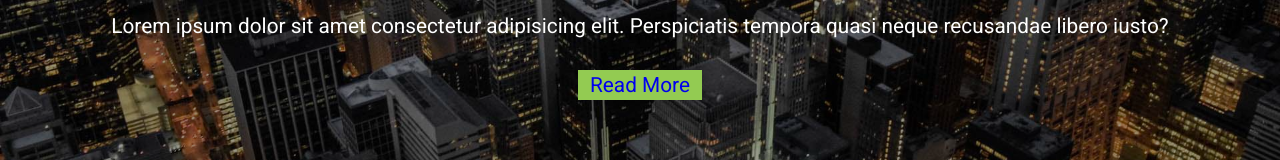
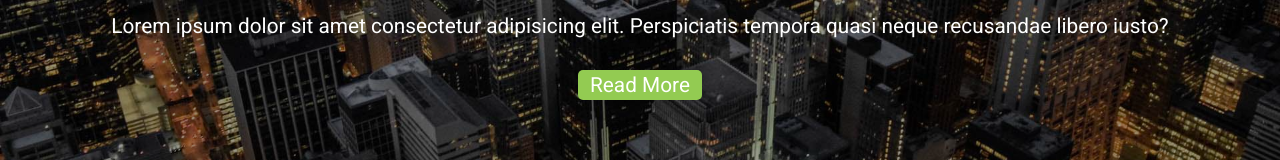
Before and after one commit to Faustin-king/EdgeLedger-Website, a plain HTML site: page index.html in a window 1280 px wide. Shown: the part 450-610 px from the top of the page. Drawn offline with Linux system fonts and the light colour scheme.

Commit message:
Add btn styles

```diff
--- a/Css/styles.css
+++ b/Css/styles.css
@@ -34,6 +34,19 @@ p {
 .lead {
   font-size: 1.3rem;
   margin-bottom: 2rem;
+}
+
+.btn {
+  display: inline-block;
+  color: #fff;
+  background: #93cb52;
+  padding: 0.5rem 2rem;
+  border: none;
+  border-radius: 5px;
+}
+
+.btn:hover {
+  background: #7ab436;
 }
 
 /* Navbar */
```
